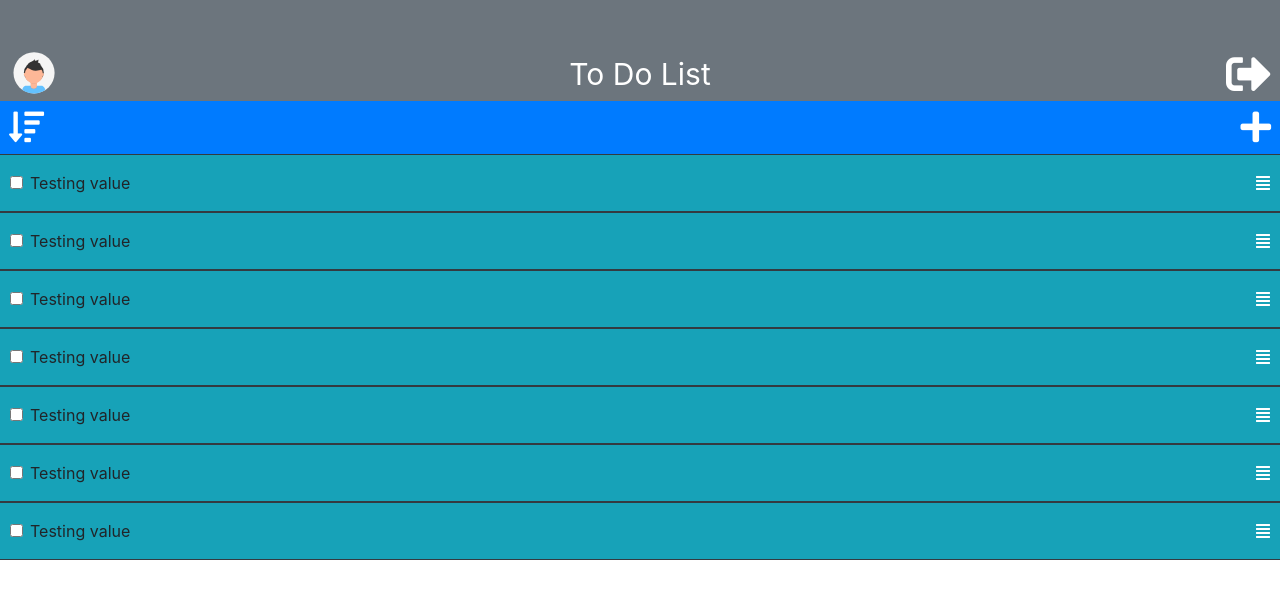
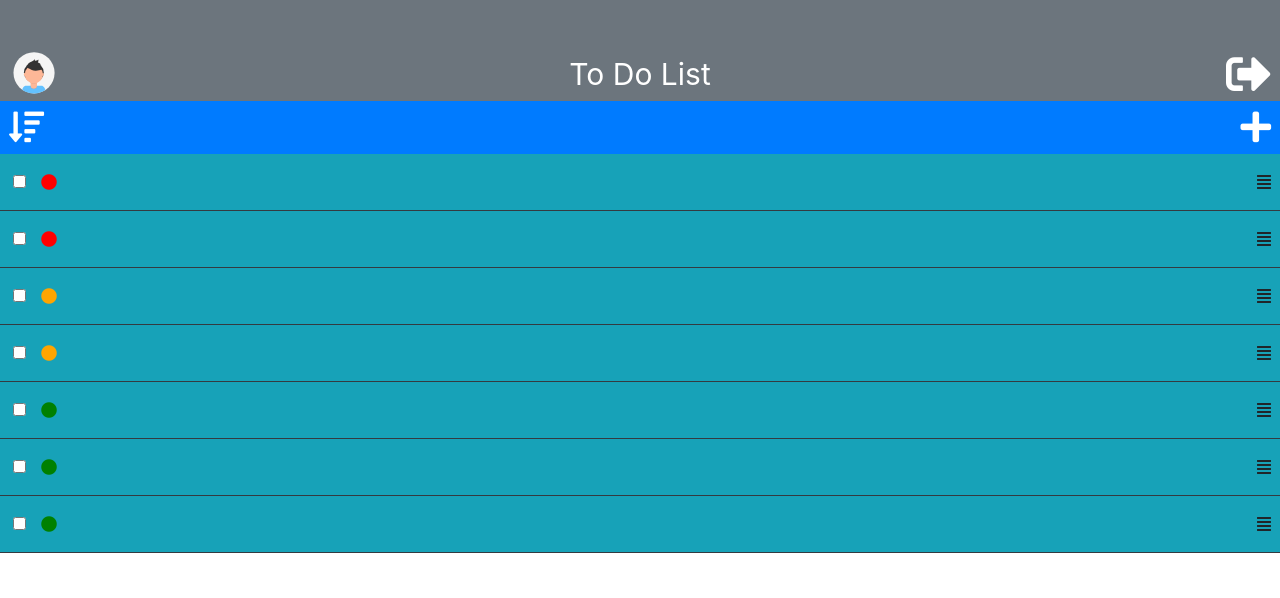
Before and after one commit to davidyeong97/TKD_final_project, a plain HTML site: page Main.html in a window 1280 px wide. Drawn offline with nearby package versions, Linux system fonts and the light colour scheme.

Commit message:
main almost final

```diff
--- a/Main.html
+++ b/Main.html
@@ -38,98 +38,70 @@
     </div>
 
     <!-- content list -->
-    <div class="row bg-info py-3 border border-dark">
-        <div class="col text-left pl-4">
-            <div class="form-check">
-              <label class="form-check-label">
+    <div class="row bg-info py-3 border-bottom border-dark">
+        <div class="col text-left pl-5">
             <input type="checkbox" class="form-check-input" name="" id="" value="checkedValue" unchecked>
-                Testing value
-              </label>
-            </div>
+            <i class="fas fa-circle pl-2 pi-h"></i>
         </div>
         <div class="col text-right pr-4">
             <i class="fas fa-align-justify"></i>
         </div>
     </div>
 
-    <div class="row bg-info py-3 border border-dark">
-        <div class="col text-left pl-4">
-            <div class="form-check">
-              <label class="form-check-label">
+    <div class="row bg-info py-3 border-bottom border-dark">
+        <div class="col text-left pl-5">
             <input type="checkbox" class="form-check-input" name="" id="" value="checkedValue" unchecked>
-                Testing value
-              </label>
-            </div>
+            <i class="fas fa-circle pl-2 pi-h"></i>
         </div>
         <div class="col text-right pr-4">
             <i class="fas fa-align-justify"></i>
         </div>
     </div>
 
-    <div class="row bg-info py-3 border border-dark">
-        <div class="col text-left pl-4">
-            <div class="form-check">
-              <label class="form-check-label">
+    <div class="row bg-info py-3 border-bottom border-dark">
+        <div class="col text-left pl-5">
             <input type="checkbox" class="form-check-input" name="" id="" value="checkedValue" unchecked>
-                Testing value
-              </label>
-            </div>
+            <i class="fas fa-circle pl-2 pi-m"></i>
         </div>
         <div class="col text-right pr-4">
             <i class="fas fa-align-justify"></i>
         </div>
     </div>
 
-    <div class="row bg-info py-3 border border-dark">
-        <div class="col text-left pl-4">
-            <div class="form-check">
-              <label class="form-check-label">
+    <div class="row bg-info py-3 border-bottom border-dark">
+        <div class="col text-left pl-5">
             <input type="checkbox" class="form-check-input" name="" id="" value="checkedValue" unchecked>
-                Testing value
-              </label>
-            </div>
+            <i class="fas fa-circle pl-2 pi-m"></i>
         </div>
         <div class="col text-right pr-4">
             <i class="fas fa-align-justify"></i>
         </div>
     </div>
 
-    <div class="row bg-info py-3 border border-dark">
-        <div class="col text-left pl-4">
-            <div class="form-check">
-              <label class="form-check-label">
+    <div class="row bg-info py-3 border-bottom border-dark">
+        <div class="col text-left pl-5">
             <input type="checkbox" class="form-check-input" name="" id="" value="checkedValue" unchecked>
-                Testing value
-              </label>
-            </div>
+            <i class="fas fa-circle pl-2 pi-l"></i>
         </div>
         <div class="col text-right pr-4">
             <i class="fas fa-align-justify"></i>
         </div>
     </div>
 
-    <div class="row bg-info py-3 border border-dark">
-        <div class="col text-left pl-4">
-            <div class="form-check">
-              <label class="form-check-label">
+    <div class="row bg-info py-3 border-bottom border-dark">
+        <div class="col text-left pl-5">
             <input type="checkbox" class="form-check-input" name="" id="" value="checkedValue" unchecked>
-                Testing value
-              </label>
-            </div>
+            <i class="fas fa-circle pl-2 pi-l"></i>
         </div>
         <div class="col text-right pr-4">
             <i class="fas fa-align-justify"></i>
         </div>
     </div>
 
-    <div class="row bg-info py-3 border border-dark">
-        <div class="col text-left pl-4">
-            <div class="form-check">
-              <label class="form-check-label">
+    <div class="row bg-info py-3 border-bottom border-dark">
+        <div class="col text-left pl-5">
             <input type="checkbox" class="form-check-input" name="" id="" value="checkedValue" unchecked>
-                Testing value
-              </label>
-            </div>
+            <i class="fas fa-circle pl-2 pi-l"></i>
         </div>
         <div class="col text-right pr-4">
             <i class="fas fa-align-justify"></i>
@@ -149,6 +121,7 @@
 
 
 
+
     <script src="https://cdn.jsdelivr.net/npm/@popperjs/core@2.9.1/dist/umd/popper.min.js" integrity="sha384-SR1sx49pcuLnqZUnnPwx6FCym0wLsk5JZuNx2bPPENzswTNFaQU1RDvt3wT4gWFG" crossorigin="anonymous"></script>
     <script src="https://cdn.jsdelivr.net/npm/bootstrap@5.0.0-beta3/dist/js/bootstrap.min.js" integrity="sha384-j0CNLUeiqtyaRmlzUHCPZ+Gy5fQu0dQ6eZ/xAww941Ai1SxSY+0EQqNXNE6DZiVc" crossorigin="anonymous"></script>
 </body>
--- a/resources/css/main.css
+++ b/resources/css/main.css
@@ -5,6 +5,7 @@
 
 .logout-icon {
     font-size: 45px;
+    color: white;
 }
 
 .top-title {
@@ -12,11 +13,19 @@
     color: white;
 }
 
-i {
-    color: white;
-}
-
 .tool-bar-icon {
     color: white;
     font-size: 35px;
 }
+
+.pi-h {
+    color: red;
+}
+
+.pi-m {
+    color: orange;
+}
+
+.pi-l {
+    color: green;
+}
```
Lines whose indentation alone changed are shown as unchanged.
